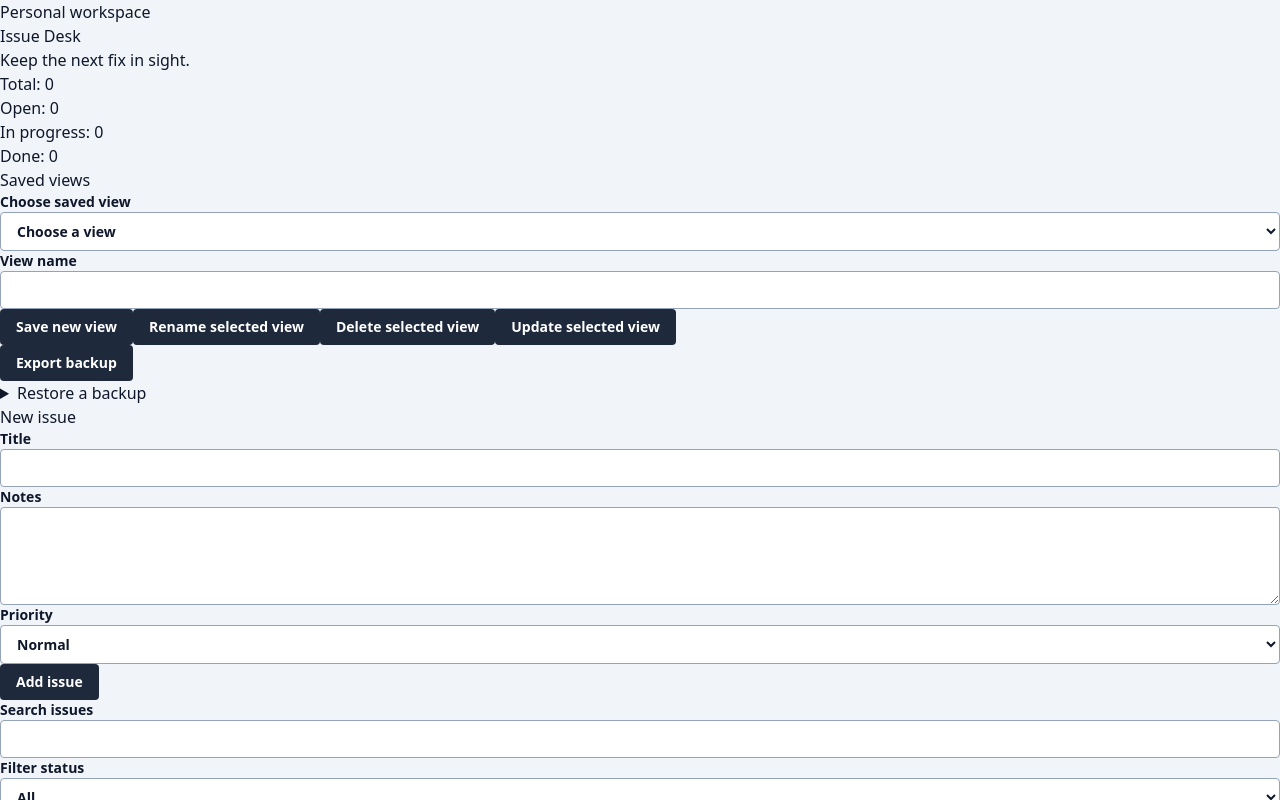
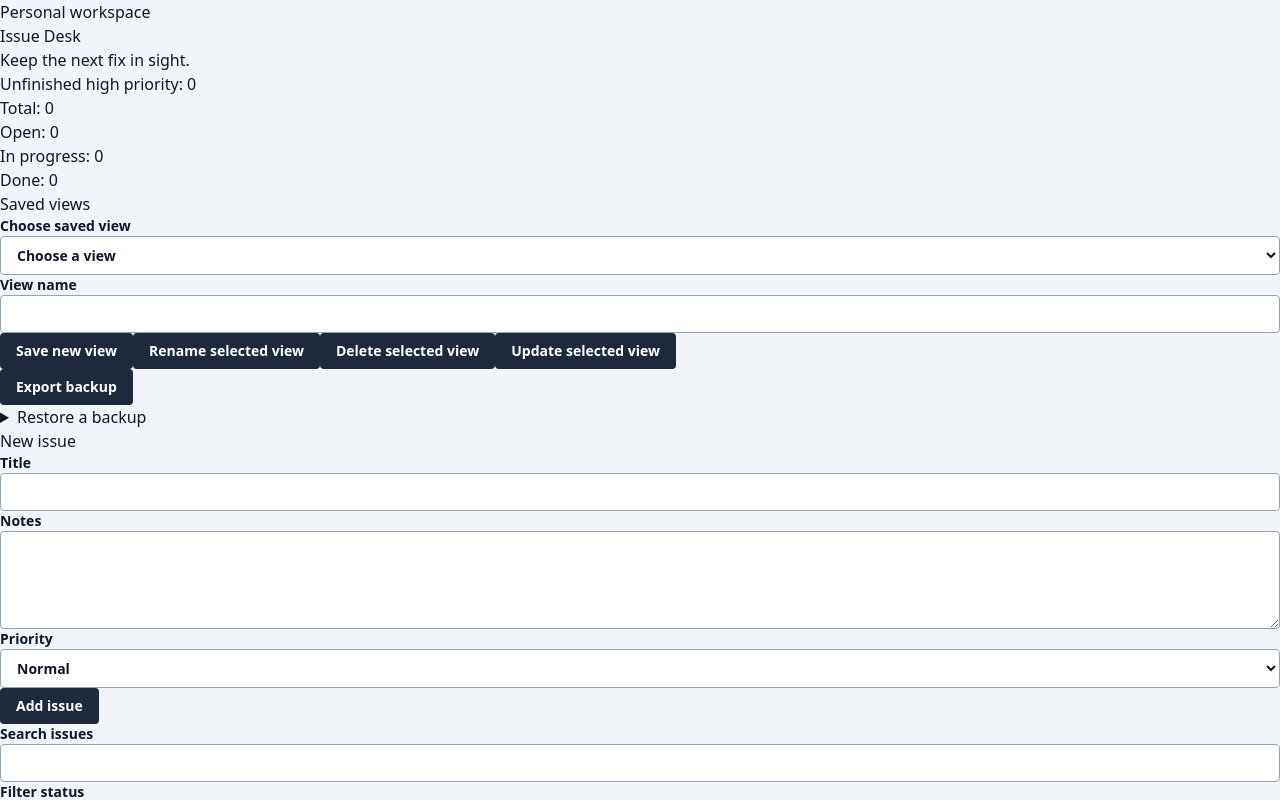
Before and after one commit to kirkduchesne/cairn, a React (Vite) app: page / in a window 1280 px wide. Shown: the top 800 px of the page. Built offline with nearby package versions, Linux system fonts and the light colour scheme.

Commit message:
feat: show unfinished high-priority work

```diff
--- a/src/App.tsx
+++ b/src/App.tsx
@@ -137,6 +137,7 @@ export function App() {
         <p className="mt-3 text-slate-600">Keep the next fix in sight.</p>
       </header>
       <section aria-label="Issue summary" className="mb-5 grid grid-cols-2 gap-3 rounded bg-white p-4 sm:grid-cols-4">
+        <p>Unfinished high priority: {counts.attention}</p>
         <p>Total: {counts.total}</p><p>Open: {counts.Open}</p><p>In progress: {counts['In progress']}</p><p>Done: {counts.Done}</p>
       </section>
       <SavedViews query={{ text: query, status: filter, priority: priorityFilter, order }} onApply={view => { setQuery(view.text); setFilter(view.status); setPriorityFilter(view.priority); setOrder(view.order); }} />
--- a/src/summary.ts
+++ b/src/summary.ts
@@ -2,6 +2,7 @@ import { Issue } from './storage';
 export function summarize(issues: Issue[]) {
   return {
     total: issues.length,
+    attention: issues.filter(issue => issue.priority === 'High' && issue.status !== 'Done').length,
     Open: issues.filter(issue => issue.status === 'Open').length,
     'In progress': issues.filter(issue => issue.status === 'In progress').length,
     Done: issues.filter(issue => issue.status === 'Done').length,
```
Also changed, not shown: 1 other file (tests, documents, lock files or other folders).
